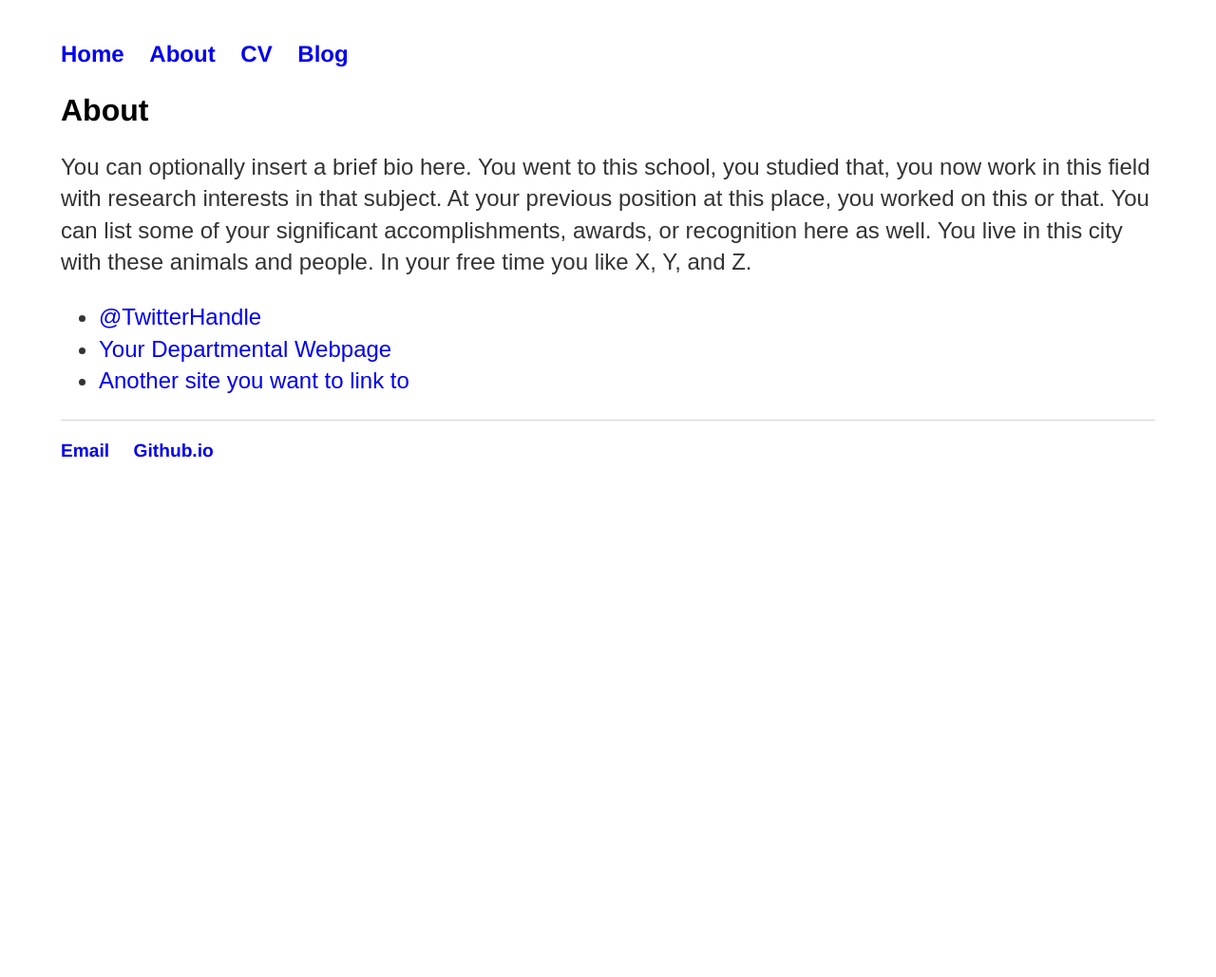
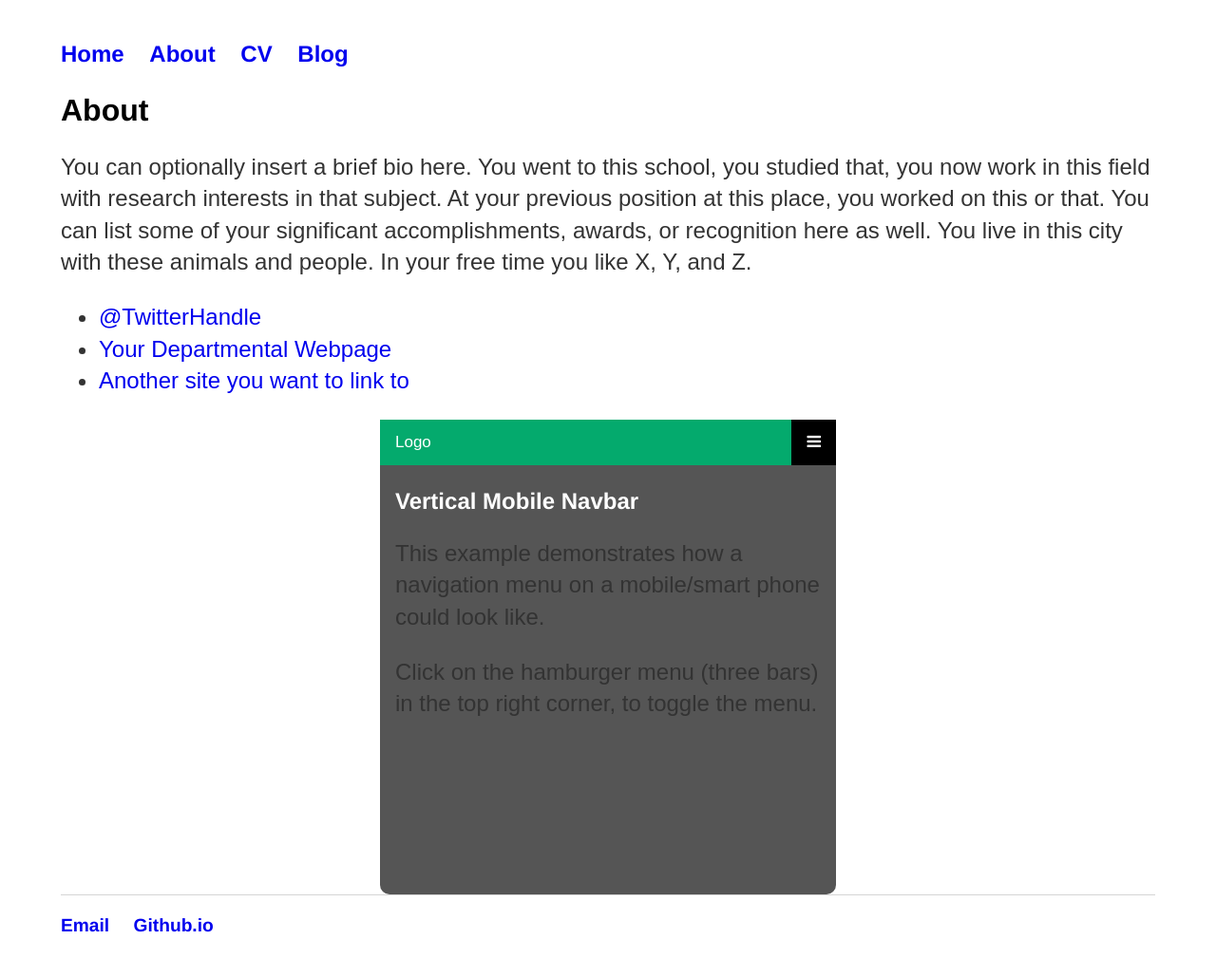
Before and after one commit to hoAngnaMPHan/apmaths.github.io, a Jekyll site: the page built from about/index.html, in a window 1280 px wide. Shown: the whole page at 95% size. Built offline with Jekyll 4.4.1, drawn with Linux system fonts in a browser that asks for light colours; before the commit the page ends 900 px from its top, so only the background shows below that.

Commit message:
Update index.html

```diff
--- a/about/index.html
+++ b/about/index.html
@@ -13,3 +13,38 @@ title: About Apmaths
 				<li><a href="#">Another site you want to link to</a></li>
 				</ul>
 		</div>
+
+<div class="mobile-container">
+
+<!-- Top Navigation Menu -->
+<div class="topnav">
+  <a href="#home" class="active">Logo</a>
+  <div id="myLinks">
+    <a href="#news">News</a>
+    <a href="#contact">Contact</a>
+    <a href="#about">About</a>
+  </div>
+  <a href="javascript:void(0);" class="icon" onclick="myFunction()">
+    <i class="fa fa-bars"></i>
+  </a>
+</div>
+
+<div style="padding-left:16px">
+  <h3>Vertical Mobile Navbar</h3>
+  <p>This example demonstrates how a navigation menu on a mobile/smart phone could look like.</p>
+  <p>Click on the hamburger menu (three bars) in the top right corner, to toggle the menu.</p>
+</div>
+
+<!-- End smartphone / tablet look -->
+</div>
+
+<script>
+function myFunction() {
+  var x = document.getElementById("myLinks");
+  if (x.style.display === "block") {
+    x.style.display = "none";
+  } else {
+    x.style.display = "block";
+  }
+}
+</script>
```
